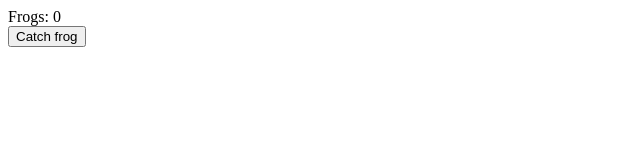
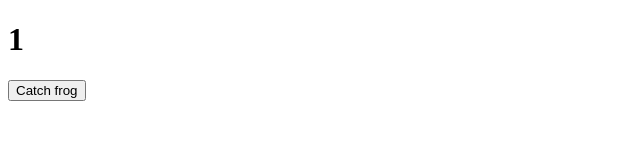
Before and after one commit to RJasonClarke/js-frog-game, a plain HTML site: page index.html in a window 1280 px wide. Both pictures are taken after a click on the button "Catch frog". Shown: the whole page, without its empty margins (0-640 px from the left). Drawn offline with Linux system fonts and the light colour scheme.

Commit message:
added increment button

```diff
--- /dev/null
+++ b/frogs.js
@@ -0,0 +1,8 @@
+const score = {
+    frogs: 1
+}
+
+increment = () => {
+    document.getElementById("score").innerHTML = score.frogs
+    score.frogs += 1
+}
--- a/index.html
+++ b/index.html
@@ -5,10 +5,10 @@
     <meta http-equiv="X-UA-Compatible" content="IE=edge">
     <meta name="viewport" content="width=device-width, initial-scale=1.0">
     <title>Frogs</title>
-    <script></script>
+    <script src="./frogs.js"></script>
 </head>
 <body>
-    <nav>Frogs: 0</nav>
-    <button>Catch frog</button>
+    <h1 id="score">0</h1>
+    <button id="btn-main" onclick="increment()">Catch frog</button>
 </body>
 </html>
```
